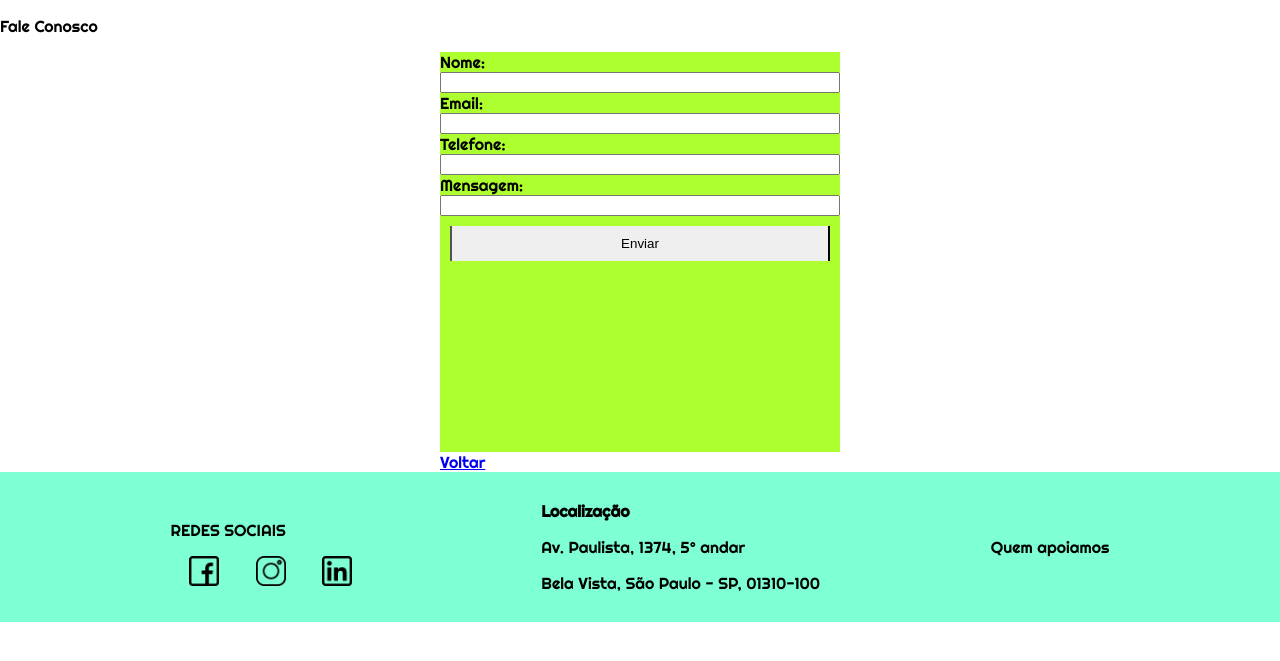
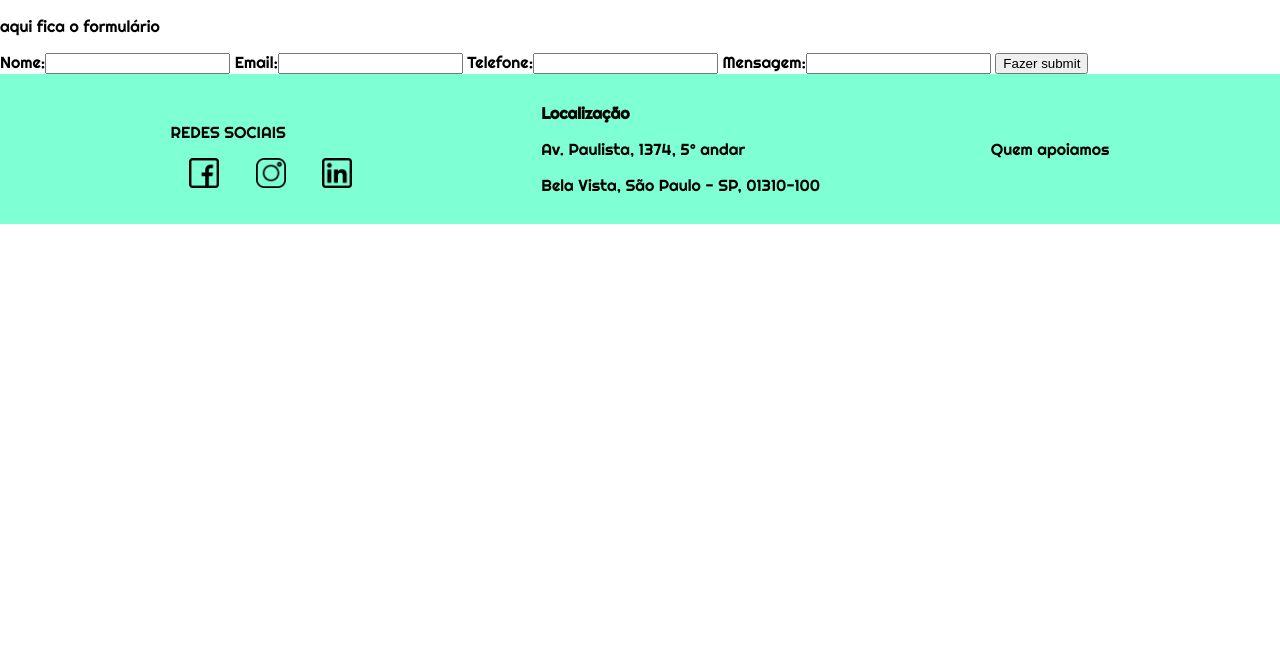
Before and after one commit to vanmtv/dr-ella, a Django app: page /contato/ in a window 1280 px wide. Shown: the part 100-761 px from the top of the page. Run offline with Django 3.2, Linux system fonts and the light colour scheme.

```diff
--- a/app/templates/contato.html
+++ b/app/templates/contato.html
@@ -1,20 +1,13 @@
 {% extends 'layout.html' %} {% load staticfiles %} {% block content %}
+<div class="fale conosco">
 
-<p>Fale Conosco</p>
 
-<section class="fale-conosco">
-
-<div class="formulario-cx">
-    {% if msg %}
-        <p>{{ msg }}</p>
-    {% endif %}
-    <form method='POST'>
-        {% csrf_token %}
-        {{ form }}
-        <button type="submit">Enviar</button>
-    </form>
-    <a href="/">Voltar</a>
 </div>
 
-</section>
+<p>aqui fica o formulário</p>
+<form method='POST'>
+    {% csrf_token %} {{ form }}
+    <button type="submit">Fazer submit</button>
+</form>
+
 {% endblock %}
--- /dev/null
+++ b/myenv/pyvenv.cfg
@@ -0,0 +1,3 @@
+home = C:\Program Files\Python37
+include-system-site-packages = false
+version = 3.7.3
```
Also changed, not shown: app/templates/layout.html (+10 -7 lines), 4 other files.
